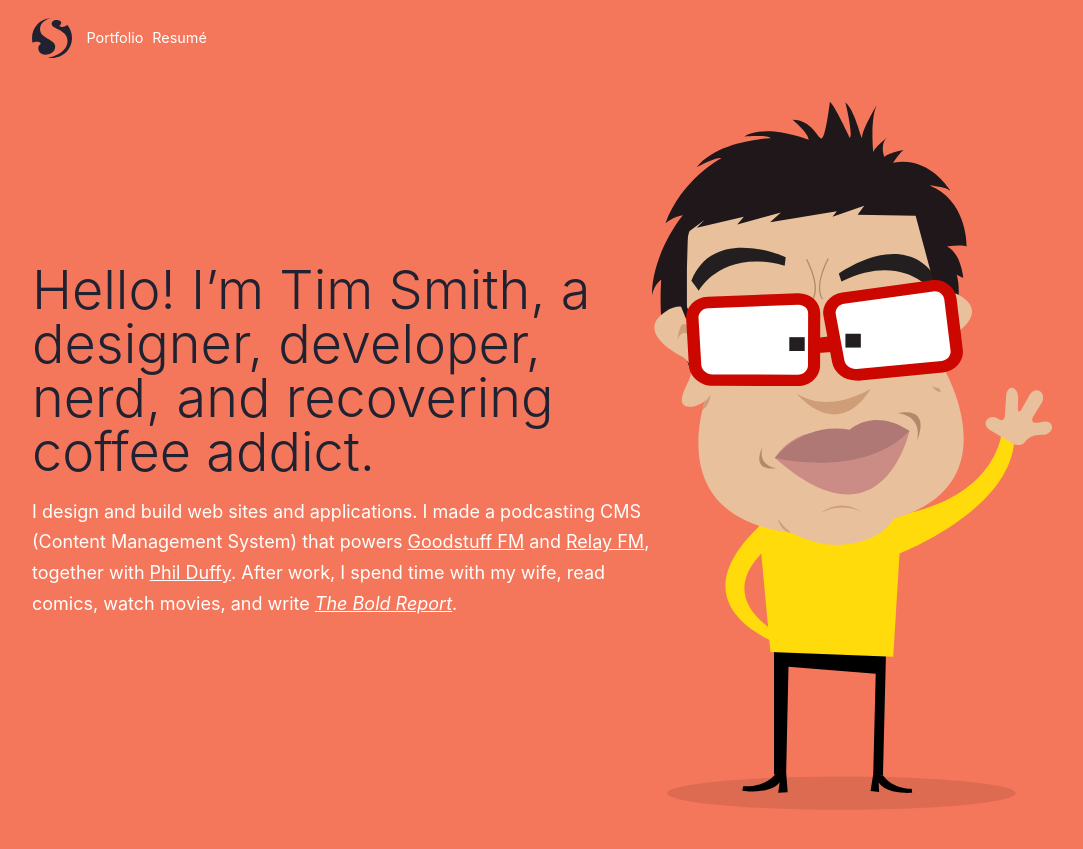
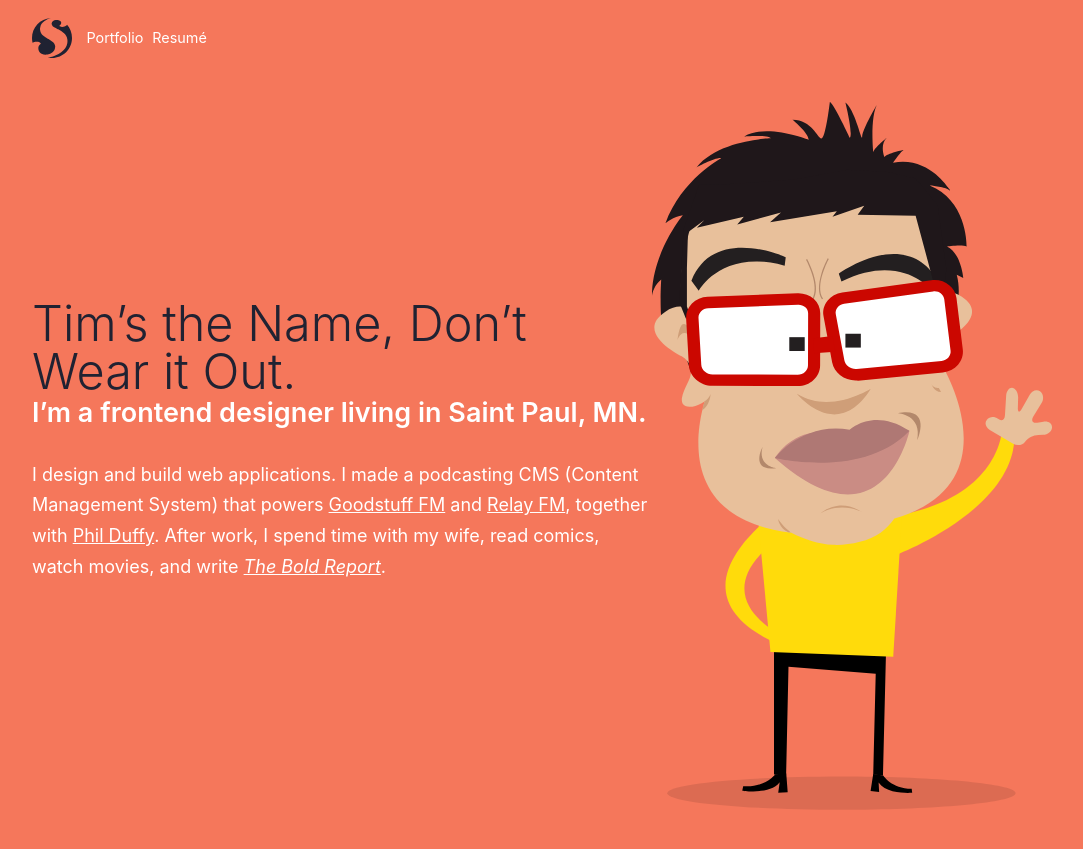
Before and after one commit to xavibenjamin/ttimsmith.com, a Jekyll site: the page built from index.html, in a window 1280 px wide. Shown: the top 849 px of the page, without its empty margins (4-1087 px from the left). Built offline with Jekyll 4.4.1, drawn with Linux system fonts in a browser that asks for light colours; nearby versions of some CDN libraries; some web fonts are replaced.

Commit message:
redo introduction with a little js flair

```diff
--- a/_layouts/default.html
+++ b/_layouts/default.html
@@ -8,5 +8,9 @@
       {{ content }}
     </main>
 
+  {% if page.homepage %}
+    <script type="text/javascript" src="//ajax.googleapis.com/ajax/libs/jquery/1.8.3/jquery.min.js"></script>
+    <script type="text/javascript" src="/assets/javascripts/app.js"></script>
+  {% endif %}
   </body>
 </html>
--- /dev/null
+++ b/assets/javascripts/app.js
@@ -0,0 +1,18 @@
+jQuery(document).ready(function($) {
+  $(function() {
+    var myNames = function() {
+      $('.about__title').text(names[Math.floor(Math.random() * names.length)]);
+    }
+
+    myNames();
+
+  });
+});
+
+var names = Array(
+  'The Name is Smith, Tim Smith.',
+  'Tim’s the Name, Don’t Wear it Out.',
+  'Mi Nombre es Timoteo.',
+  'Howdy! I’m Timmy Tim Tim.',
+  'They Call Me Sassy BBQ.'
+);
--- a/assets/stylesheets/_layout/_maincontent.scss
+++ b/assets/stylesheets/_layout/_maincontent.scss
@@ -32,13 +32,19 @@
 
 .about__title {
   color: $jazz-color;
-  font-size: 2.4rem;
+  font-size: 2.2rem;
   line-height: 1;
-  margin-bottom: 1rem;
+  // margin-bottom: 1rem;
   font-weight: 300;
   @media #{$medium-up} {
-    font-size: 3rem;
+    font-size: 2.7rem;
   }
+}
+
+.about__subtitle {
+  margin-top: 0;
+  margin-bottom: 1.7rem;
+  color: white;
 }
 
 .cover__character {
--- a/index.html
+++ b/index.html
@@ -14,7 +15,8 @@ excerpt: Tim Smith is a designer, and front-end developer based in St. Paul, Min
   </div><!-- /.cover__character -->
 
   <div class="cover__about">
-    <h1 class="about__title">Hello! I’m Tim Smith, a designer, developer, nerd, and recovering coffee addict.</h1><!-- /.about__title -->
-    <p>I design and build web sites and applications. I made a podcasting CMS (Content Management System) that powers <a href="http://goodstuff.fm">Goodstuff FM</a> and <a href="http://relay.fm">Relay FM</a>, together with <a href="https://twitter.com/willmanduffy">Phil Duffy</a>. After work, I spend time with my wife, read comics, watch movies, and write <a href="http://theboldreport.net"><em>The Bold Report</em></a>.</p>
+    <h1 class="about__title"></h1><!-- /.about__title -->
+    <h2 class="about__subtitle">{{ "I'm a frontend designer living in Saint Paul, MN." | smartify }}</h2><!-- /.about__subtitle -->
+    <p>I design and build web applications. I made a podcasting CMS (Content Management System) that powers <a href="http://goodstuff.fm">Goodstuff FM</a> and <a href="http://relay.fm">Relay FM</a>, together with <a href="https://twitter.com/willmanduffy">Phil Duffy</a>. After work, I spend time with my wife, read comics, watch movies, and write <a href="http://theboldreport.net"><em>The Bold Report</em></a>.</p>
   </div><!-- /.cover__about -->
 </section><!-- /.home__cover -->
```
Also changed, not shown: other parts of index.html (+1 -0 lines).
